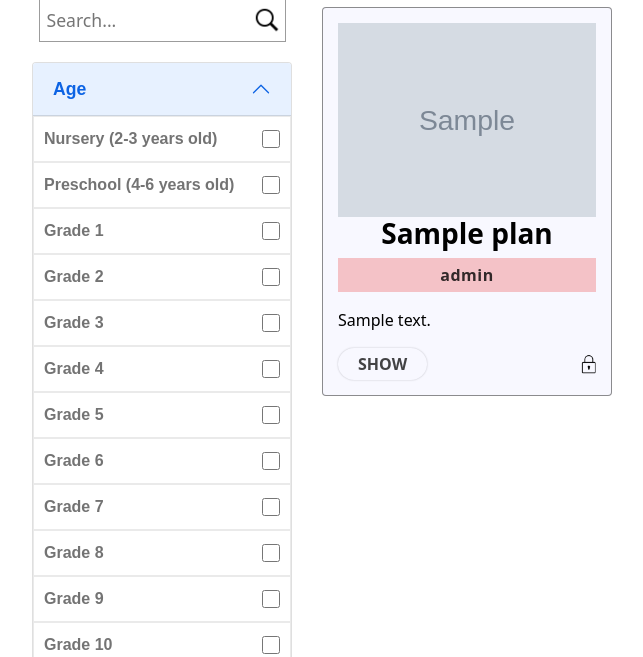
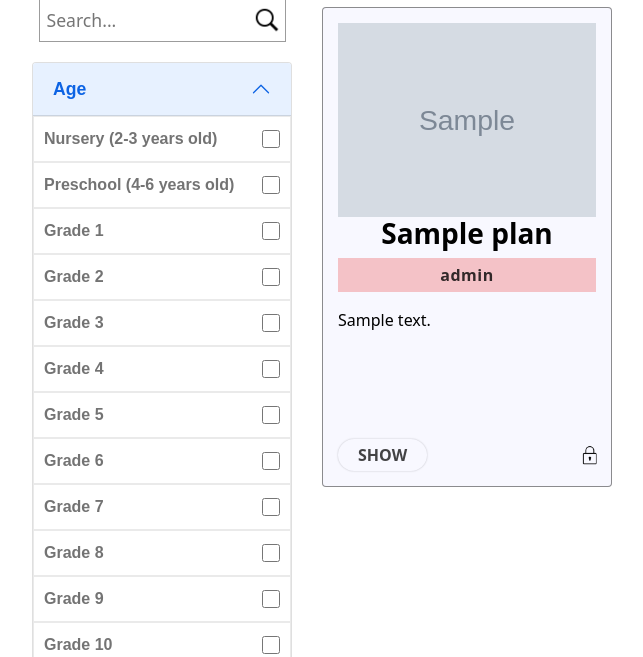
Before and after one commit to wesclaw/teacherstactics, a PHP site: page /lessonPlans.php in a window 1280 px wide. Shown: the part 143-800 px from the top of the page, without its empty margins (50-693 px from the left). Run offline with PHP 8.4, Linux system fonts and the light colour scheme; tables that the repository leaves empty or names only in its code hold one stand-in row (values such as "Sample post"); grey boxes marked "Sample" are stand-in pictures; data that the repository does not hold is empty.

Commit message:
Update lessonPlan.css

```diff
--- a/styles/lessonPlan.css
+++ b/styles/lessonPlan.css
@@ -20,16 +20,20 @@
 
 .plan{
   max-width: 290px;
-  min-height: 100px;
+  max-height: ;
+  /* min-height: 100px; */
+  min-height: 480px;
   background-color: ghostwhite;
   border: 1px solid rgba(0, 0, 0, 0.445);
   cursor: pointer;
   display: flex;
   flex-direction: column;
+  /* justify-content: space-between; */
   margin: 0;
   padding: 15px;
   box-sizing: border-box;
   border-radius: 4px;
+  position: relative;
 }
 
 .plan:hover{
@@ -65,7 +69,11 @@
 .btn-holder{
   display: flex;
   justify-content: space-between;
-  width: 100%;
+  width: 90%;
+  max-width: 260px;
+  position: absolute;
+  bottom: 15px;
+  align-items: center;
 }
 
 .plan-btn{
```
